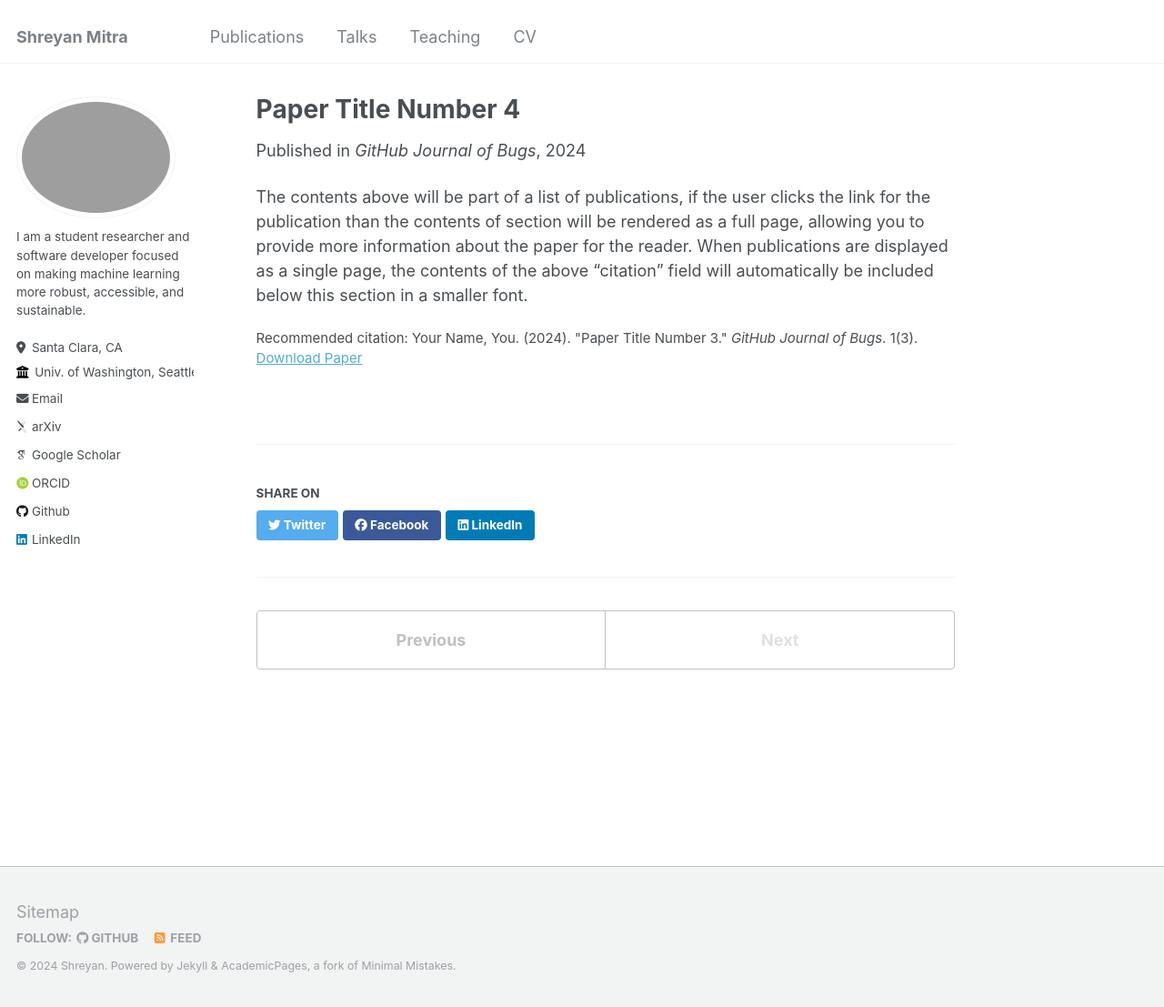
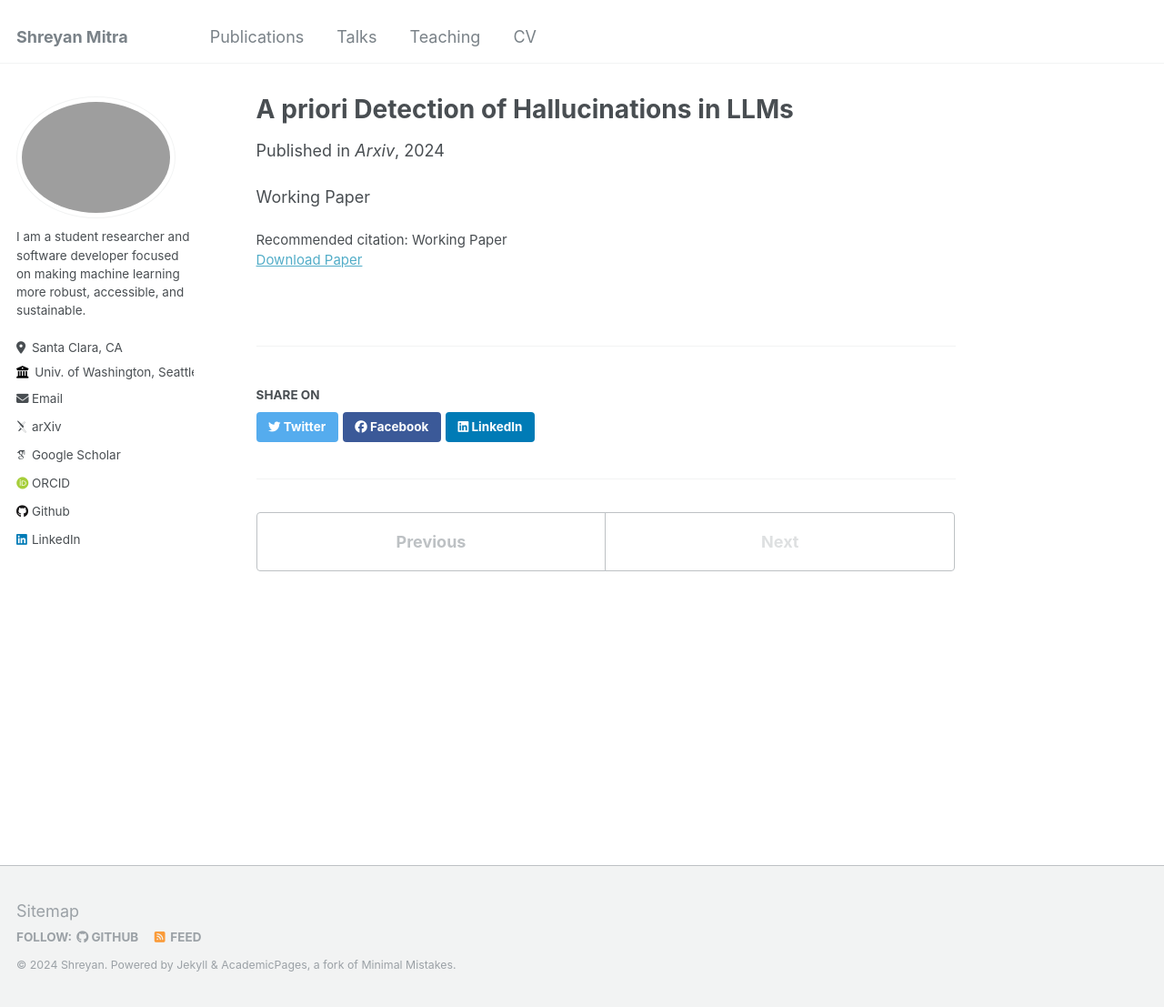
Before and after one commit to shreyanmitra/shreyanmitra.github.io, a Jekyll site: the page built from _publications/2024-02-17-paper-title-number-4.md, in a window 1280 px wide and 1107 px high. Shown: the whole window at 91% size. Built offline with Jekyll 4.4.1, drawn with Linux system fonts in a browser that asks for light colours; some web fonts are replaced.

Commit message:
Update 2024-02-17-paper-title-number-4.md

```diff
--- a/_publications/2024-02-17-paper-title-number-4.md
+++ b/_publications/2024-02-17-paper-title-number-4.md
@@ -1,12 +1,12 @@
 ---
-title: "Paper Title Number 4"
+title: "A priori Detection of Hallucinations in LLMs"
 collection: publications
-permalink: /publication/2024-02-17-paper-title-number-4
-excerpt: 'This paper is about fixing template issue #693.'
-date: 2024-02-17
-venue: 'GitHub Journal of Bugs'
-paperurl: 'http://academicpages.github.io/files/paper3.pdf'
-citation: 'Your Name, You. (2024). &quot;Paper Title Number 3.&quot; <i>GitHub Journal of Bugs</i>. 1(3).'
+permalink: /publication/pending-paper-1
+excerpt: 'This is a working paper'
+date: 2024-9-01
+venue: 'Arxiv'
+paperurl: 'Working Paper'
+citation: 'Working Paper'
 ---
 
-The contents above will be part of a list of publications, if the user clicks the link for the publication than the contents of section will be rendered as a full page, allowing you to provide more information about the paper for the reader. When publications are displayed as a single page, the contents of the above "citation" field will automatically be included below this section in a smaller font.
+Working Paper
```
